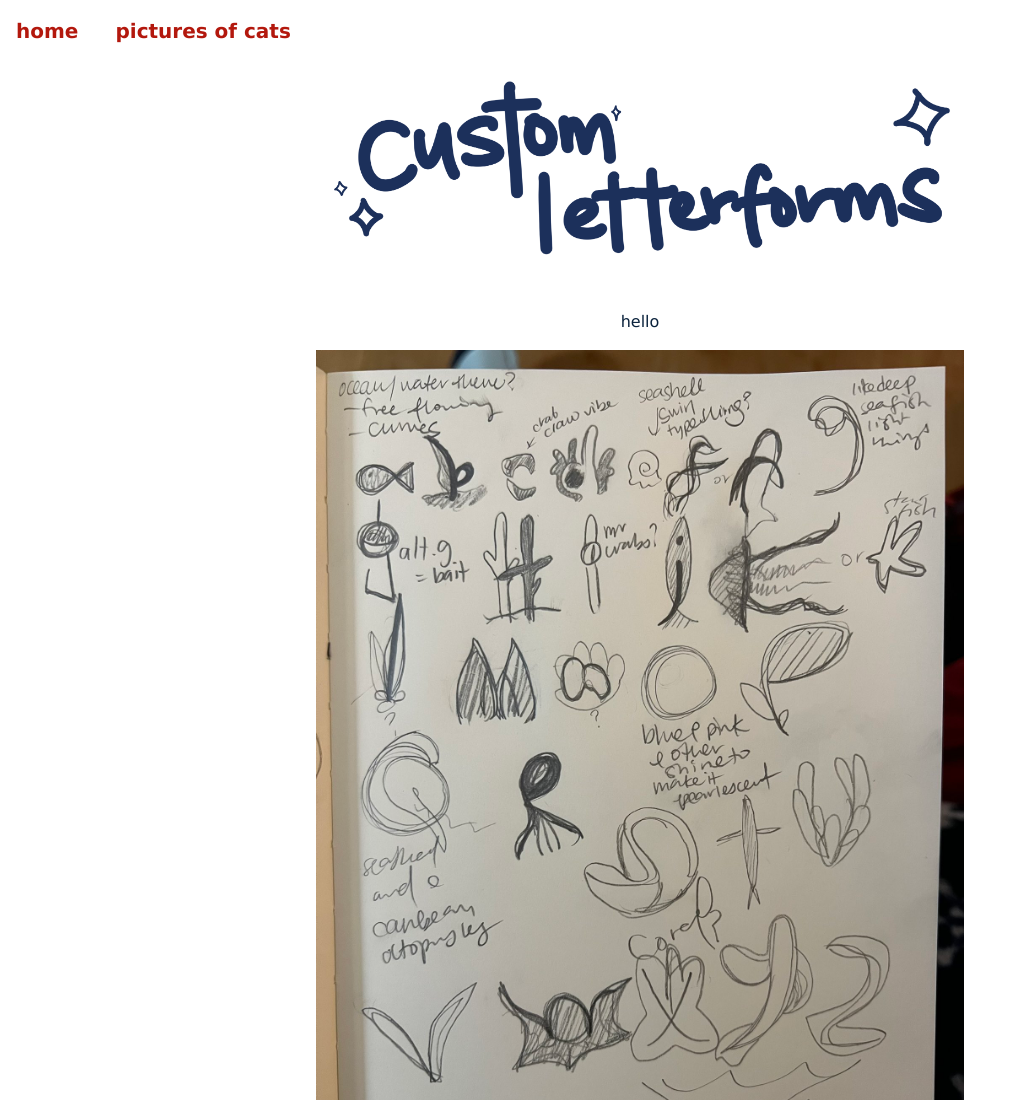
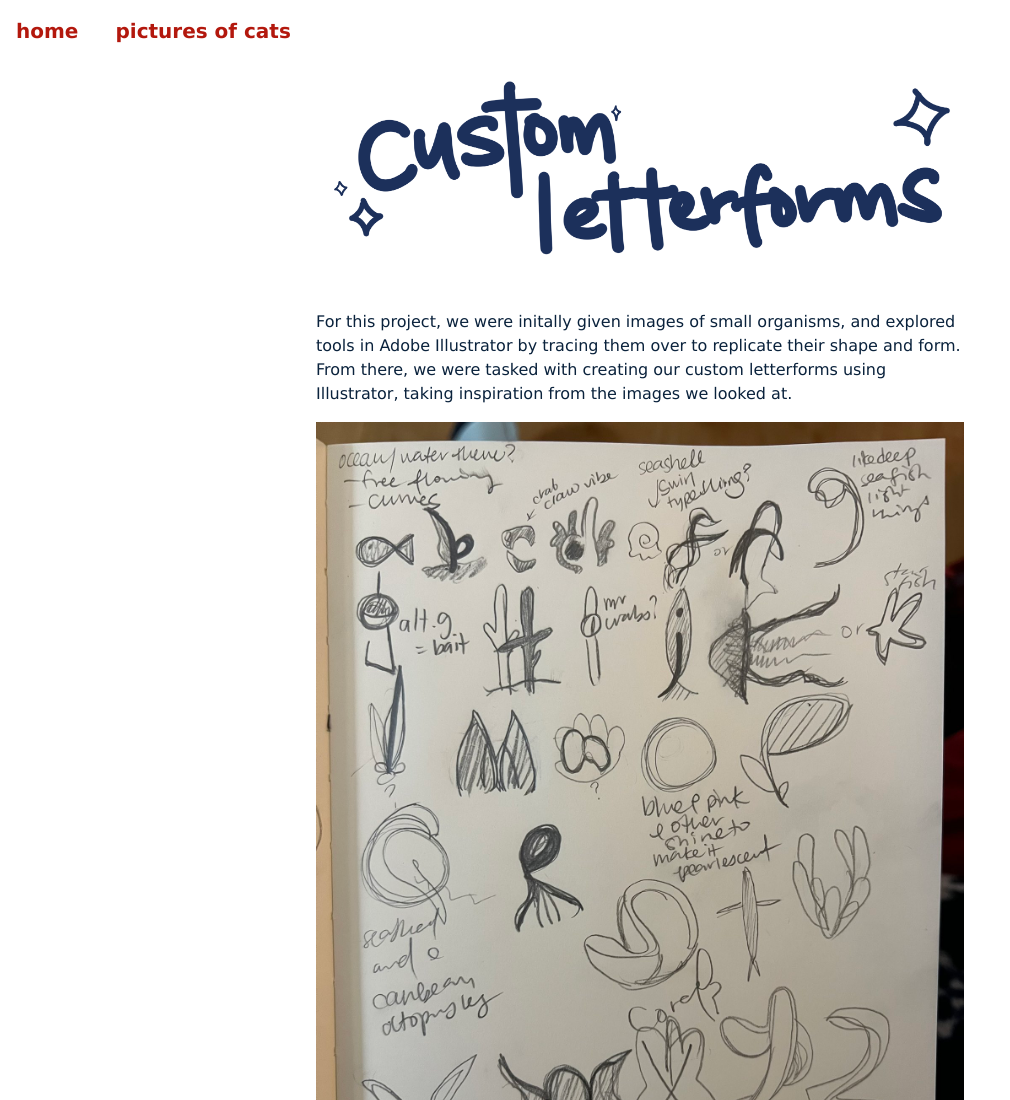
Before and after one commit to yyang7171/yyang7171.github.io, a plain HTML site: page links/letterforms/index.html in a window 1280 px wide. Shown: the top 1100 px of the page, without its empty margins (0-1010 px from the left). Drawn offline with Linux system fonts and the light colour scheme.

```diff
--- a/links/letterforms/index.html
+++ b/links/letterforms/index.html
@@ -17,22 +17,32 @@
       <div class="container">
         <div class="content">
           <div>
-            <img class="tu"
+            <img
+              class="tu"
               src="customletterforms.png"
               alt="Handwritten text that says 'custom letterforms'."
             />
           </div>
           <div>
-            <p>hello</p>
+            <p>
+              For this project, we were initally given images of small
+              organisms, and explored tools in Adobe Illustrator by tracing them
+              over to replicate their shape and form. From there, we were tasked
+              with creating our custom letterforms using Illustrator, taking
+              inspiration from the images we looked at.
+              <br>
+
+            </p>
           </div>
-          <img class="tu"
+          <img
+            class="tu"
             src="sketch1.jpg"
             alt="A photo of an inital sketch of the letterforms, using pencil and paper."
           />
           <div>
             <p>
-              For this project, I first spent time considering the shape and form
-              of the letters, and how to make a series of <br />
+              For this project, I first spent time considering the shape and
+              form of the letters, and how to make a series of <br />
               unique letters fit within a theme.
             </p>
           </div>
```
Also changed, not shown: links/jetpens/index.html (+2 -1 lines), links/parks/index.html (+10 -6 lines), links/jetpens/jetpens.png (added), links/parks/pgparks.png (added).
